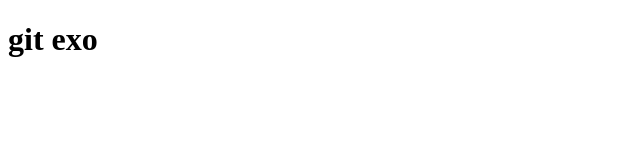
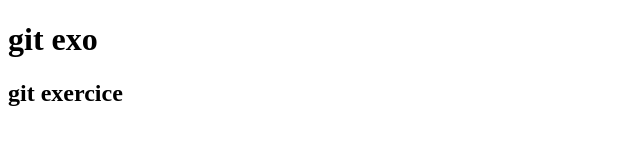
Before and after one commit to tom77310/dw_21_git_exo, a plain HTML site: page index.html in a window 1280 px wide. Shown: the whole page, without its empty margins (0-640 px from the left). Drawn offline with Linux system fonts and the light colour scheme.

Commit message:
deuxieme titre

```diff
--- a/index.html
+++ b/index.html
@@ -8,5 +8,6 @@
 </head>
 <body>
     <h1>git exo</h1>
+    <h2>git exercice</h2>
 </body>
 </html>
```
